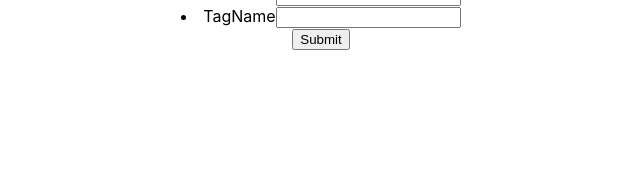
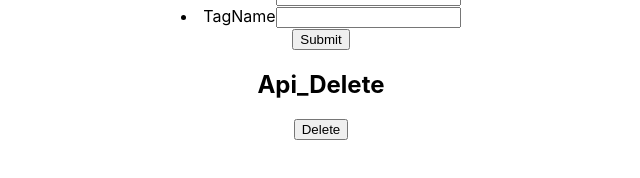
Before and after one commit to runrun0704/mach_pdca, a React (Create React App) app in the folder frontend/react_project/mach_pdca_react/: page / in a window 1280 px wide. Shown: the part 546-724 px from the top of the page, without its empty margins (319-959 px from the left). Built offline with nearby package versions, Linux system fonts and the light colour scheme; no server answers.

Commit message:
22/8/28 DELETEメソッドのフォームを実装 close #26

```diff
--- a/frontend/react_project/mach_pdca_react/src/Api＿delete.js
+++ b/frontend/react_project/mach_pdca_react/src/Api＿delete.js
@@ -0,0 +1,34 @@
+import React, {useState, useEffect} from 'react';
+import axios from 'axios';
+
+
+function ApiDelete() {
+    const [pdca,setPdcaes] = useState({})
+
+    useEffect(() => {
+        axios.get('http://localhost:8000/api/pdcaes/122')
+        .then(res => {
+            setPdcaes(res.data)
+        })
+    }, [])
+
+    function deletePdca(){
+        axios.delete('http://localhost:8000/api/pdcaes/122/')
+        .then(() => {
+            alert("Pdca deleted!");
+            setPdcaes(null)
+        });
+    }
+
+    if (!pdca) return "No Pdca!"
+
+    return(
+        <div>
+            <h2>Api_Delete</h2>
+            <p>{pdca.title}</p>
+            <button onClick={deletePdca}>Delete</button>
+        </div>
+    )
+
+}
+export default ApiDelete;
--- a/frontend/react_project/mach_pdca_react/src/App.js
+++ b/frontend/react_project/mach_pdca_react/src/App.js
@@ -3,6 +3,7 @@ import './App.css';
 import ApiGet from './Api_get'
 import ApiPost from './Api_post'
 import ApiPut from './Api _put'
+import ApiDelete from './Api＿delete'
 
 function App() {
   return (
@@ -10,6 +11,7 @@ function App() {
       <ApiGet />
       <ApiPost />
       <ApiPut />
+      <ApiDelete />
     </div>
   );
 }
```
Also changed, not shown: 1 other file (tests, documents, lock files or other folders).
